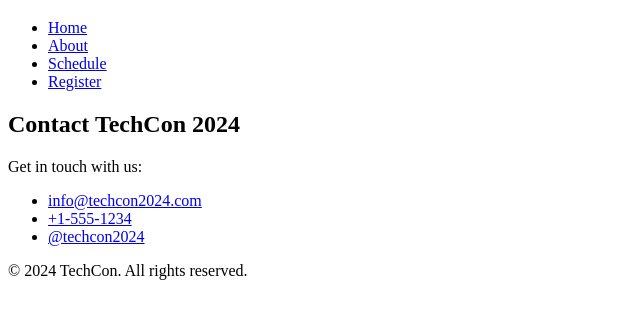
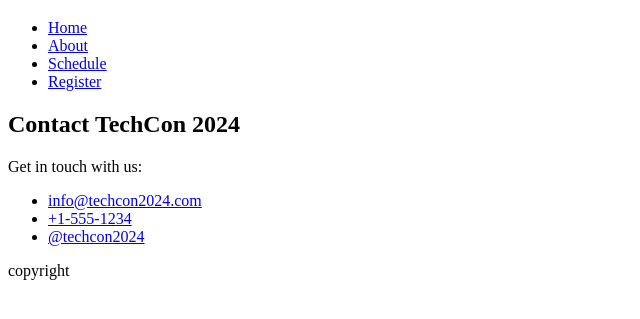
Before and after one commit to HARBBEY21166/TechCon_HTML, a plain HTML site: page techcon_website/contact.html in a window 1280 px wide. Shown: the part 61-380 px from the top of the page, without its empty margins (0-640 px from the left). Drawn offline with Linux system fonts and the light colour scheme.

Commit message:
Update contact.html

```diff
--- a/techcon_website/contact.html
+++ b/techcon_website/contact.html
@@ -34,7 +34,7 @@
 
   <!-- footer -->
   <footer>
-    <p>&copy; 2024 TechCon. All rights reserved.</p>
+    <p>copyright</p>
 </footer>
 </body>
 </html>
```
